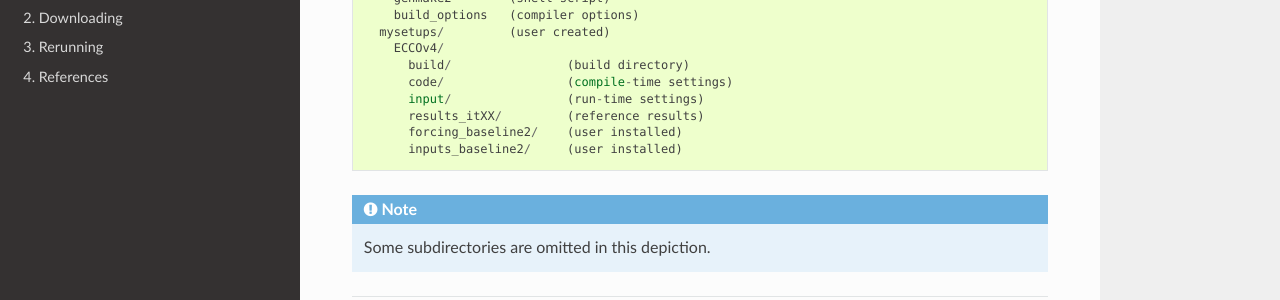
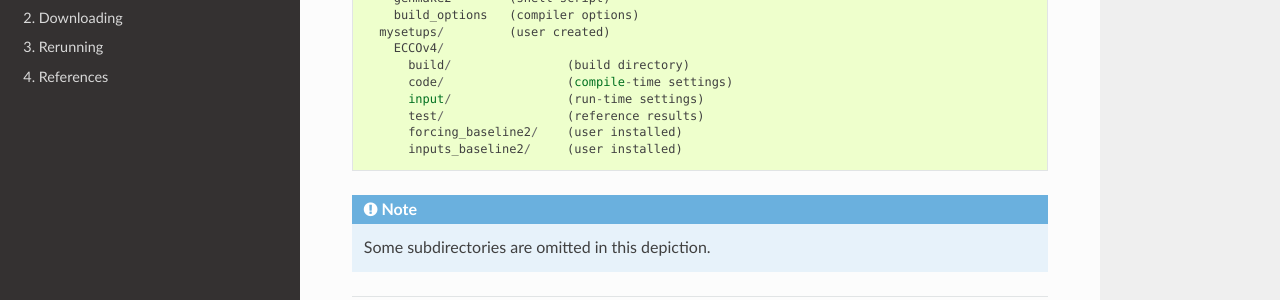
Before and after one commit to gaelforget/ECCOv4, a Sphinx documentation site: the page built from docs/eccov4r2_dirtree.rst, in a window 1280 px wide. Shown: the part 189-489 px from the top of the page. Built offline with Sphinx 7.4.7 and the Read the Docs theme 2.0.0, drawn with Linux system fonts in a browser that asks for light colours.

Commit message:
update file locations

```diff
--- a/docs/eccov4r2_dirtree.rst
+++ b/docs/eccov4r2_dirtree.rst
@@ -12,7 +12,7 @@
          build/                (build directory)
          code/                 (compile-time settings)
          input/                (run-time settings)
-         results_itXX/         (reference results)
+         test/                 (reference results)
          forcing_baseline2/    (user installed)
          inputs_baseline2/     (user installed)
 
--- a/docs/runs.rst
+++ b/docs/runs.rst
@@ -62,7 +62,7 @@ Other compiler options, besides ``linux_amd64_gfortran``, are provided by the `M
 
     cd MITgcm/mysetups/ECCOv4;
     p = genpath('gcmfaces/'); addpath(p); %this can be commented out if needed
-    addpath results_itXX; %This adds necessary .m and .mat files to path
+    addpath test; %This adds necessary .m and .mat files to path
     mytest=testreport_ecco('run/'); %This compute tests and display results
 
 When using an up-to-date copy of `MITgcm` and a standard computational environment, the expected level of accuracy is reached when all reported values are below -3 :cite:`for-eta:15`. For example:
```
Also changed, not shown: docs/ECCOv4r1_mods.md (+1 -1 lines), 3 other files.
